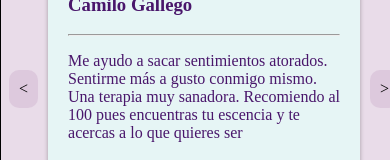
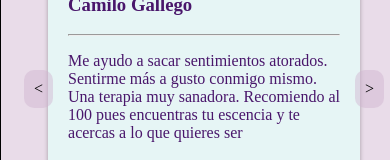
Before and after one commit to danielcarz/vercel5, a React (Vite) app: page / in a window 390 px wide. Shown: the part 2759-2919 px from the top of the page. Built offline with nearby package versions, Linux system fonts and the light colour scheme.

Commit message:
SASS comments: botones

```diff
--- a/src/sass/components/_comments.scss
+++ b/src/sass/components/_comments.scss
@@ -82,12 +82,12 @@
                 }
                 .prev{
                     position: relative;
-                    left: -5px;
+                    left: 10px;
 
                 }
                 .next{
                     position: relative;
-                    right: -5px;
+                    right: 10px;
 
                 }
             }
--- a/src/sass/index.css
+++ b/src/sass/index.css
@@ -874,11 +874,11 @@ body .App {
   }
   .comment-carousel .comment-block .prev {
     position: relative;
-    left: -5px;
+    left: 10px;
   }
   .comment-carousel .comment-block .next {
     position: relative;
-    right: -5px;
+    right: 10px;
   }
 }
 
```
